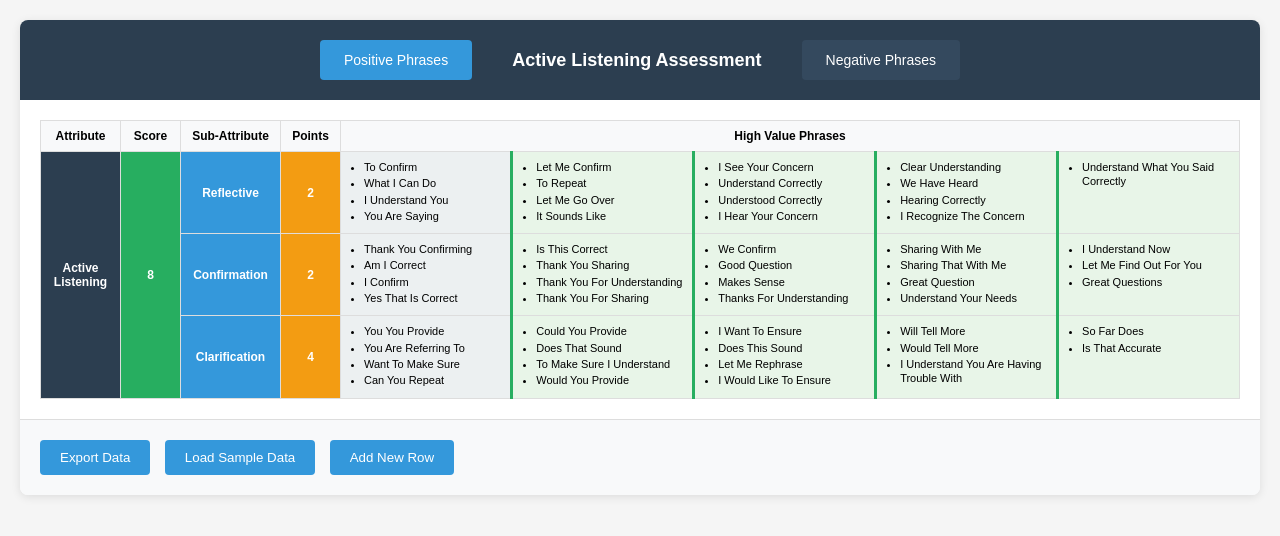
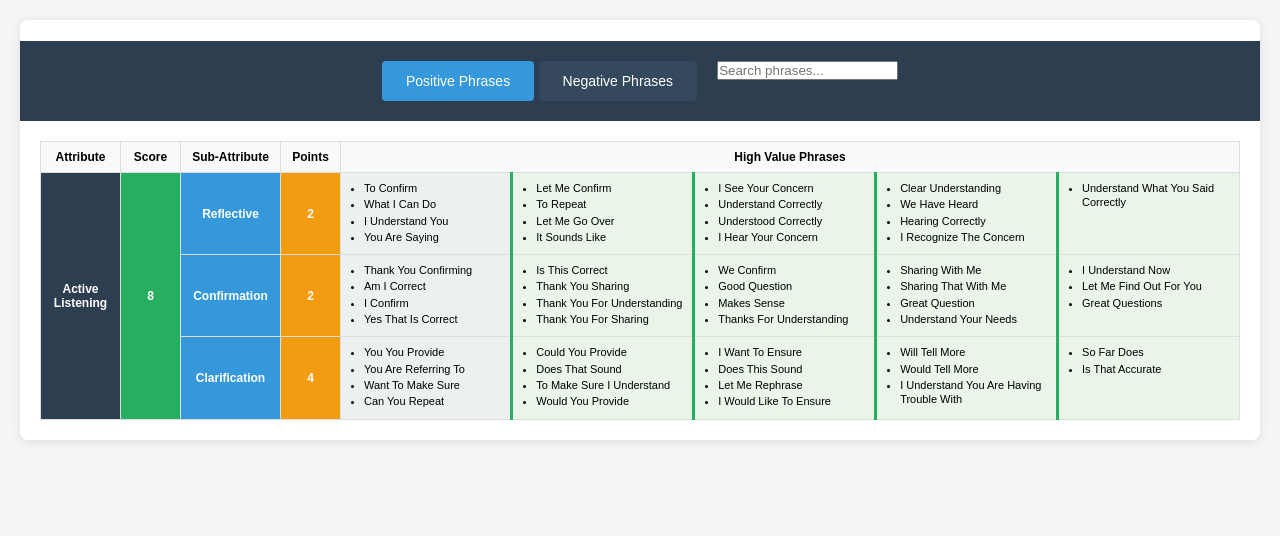
Before and after one commit to Marque6299/Wayfinder, a plain HTML site: page index.html in a window 1280 px wide. Drawn offline with Linux system fonts and the light colour scheme.

Commit message:
Update index.html

```diff
--- a/index.html
+++ b/index.html
@@ -8,16 +8,21 @@
 </head>
 <body>
     <div class="container">
+        <div class="page-indicator" id="pageIndicator">
+            Wayfinder Phrases
+        </div>
         <div class="navigation">
-            <button class="nav-btn active" id="positiveBtn" onclick="switchPage('positive')">
-                Positive Phrases
-            </button>
-            <div class="page-indicator" id="pageIndicator">
-                Active Listening Assessment
+            <div class="nav-btn-group">
+                <button class="nav-btn active" id="positiveBtn" onclick="switchPage('positive')">
+                    Positive Phrases
+                </button>
+                <button class="nav-btn" id="negativeBtn" onclick="switchPage('negative')">
+                    Negative Phrases
+                </button>
             </div>
-            <button class="nav-btn" id="negativeBtn" onclick="switchPage('negative')">
-                Negative Phrases
-            </button>
+            <div class="nav-search-group">
+                <input type="text" id="searchInput" class="search-input" placeholder="Search phrases..." oninput="handleSearch(this.value)" />
+            </div>
         </div>
 
         <div class="table-container">
@@ -36,12 +41,6 @@
                 </tbody>
             </table>
         </div>
-
-        <div class="controls">
-            <button class="btn" onclick="exportData()">Export Data</button>
-            <button class="btn btn-success" onclick="loadSampleData()">Load Sample Data</button>
-            <button class="btn" onclick="addNewRow()">Add New Row</button>
-        </div>
     </div>
 
     <script src="script.js"></script>
```
